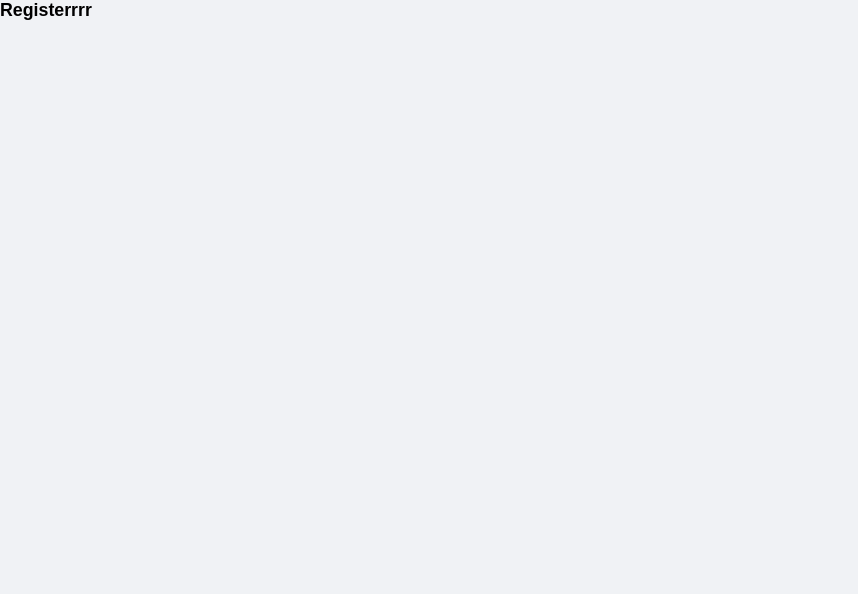
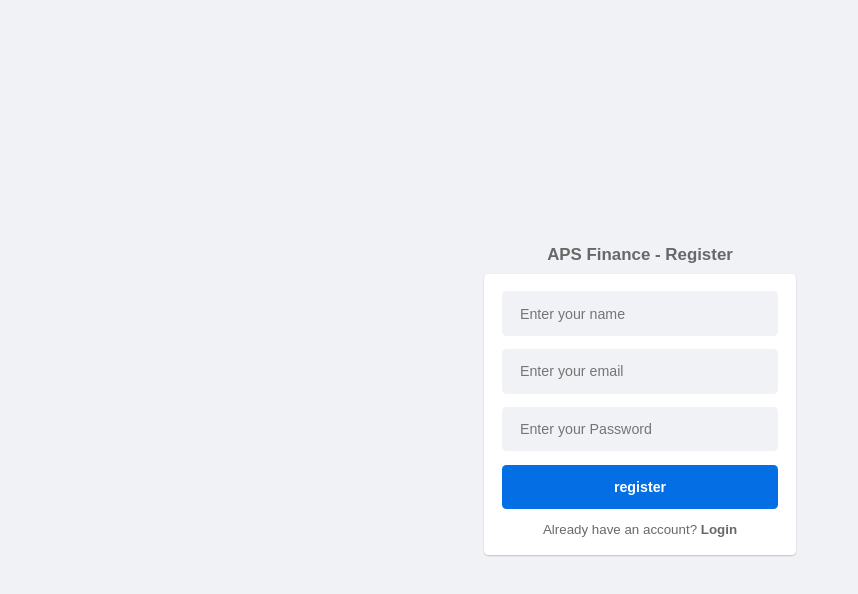
Before and after one commit to devAlexSilva/react-finance, a React (Create React App) app: page /register in a window 1280 px wide. Shown: the top 594 px of the page, without its empty margins (0-858 px from the left). Built offline with nearby package versions, Linux system fonts and the light colour scheme.

Commit message:
feat: change router register

```diff
--- a/src/pages/login/index.js
+++ b/src/pages/login/index.js
@@ -1,5 +1,4 @@
-import React, { useCallback, useContext, useRef, useState } from "react";
-import { AuthContext } from "../../contexts/auth";
+import React, { useState } from "react";
 import * as S from "./styles";
 import { setCookie } from "nookies";
 import { api } from "../../api/axios";
@@ -10,7 +9,6 @@ import { useNavigate, Link } from "react-router-dom";
 export const Login = () => {
   const [email, setEmail] = useState("");
   const [password, setPassword] = useState("");
-  const [error, setError] = useState("");
   const navigate = useNavigate();
 
   const handleLogin = async () => {
@@ -40,16 +38,14 @@ export const Login = () => {
           type="email"
           value={email}
           placeholder="Enter your email"
-          onChange={(e) => [setEmail(e.target.value), setError("")]}
+          onChange={(e) => setEmail(e.target.value)}
         />
         <Input
           type="password"
           value={password}
           placeholder="Enter your Password"
-          onChange={(e) => [setPassword(e.target.value), setError("")]}
+          onChange={(e) => setPassword(e.target.value)}
         />
-
-        <S.label_error>{error}</S.label_error>
 
         <Button text="login" onClick={handleLogin} />
 
--- a/src/pages/login/styles.js
+++ b/src/pages/login/styles.js
@@ -32,10 +32,7 @@ export const label_register = styled.label`
     font-size: 1.5rem;
     color: #686868;
 `
-export const label_error = styled.label`
-    font-size: 1.1rem;
-    color: red;
-`
+
 export const strong = styled.strong`
     cursor: pointer;
 
--- a/src/pages/register/index.js
+++ b/src/pages/register/index.js
@@ -1,9 +1,89 @@
-import React from "react";
+import React, { useState } from "react";
+import * as S from "./styles";
+import { api } from "../../api/axios";
+import { Input } from "../../components/input";
+import { Button } from "../../components/button";
+import { useNavigate, Link } from "react-router-dom";
 
 export const Register = () => {
-    return (
-        <>
-        <h1>Registerrrr</h1>
-        </>
-    )
-}
+  const [name, setName] = useState("");
+  const [email, setEmail] = useState("");
+  const [password, setPassword] = useState("");
+  const [error, setError] = useState(null);
+  const navigate = useNavigate();
+
+  function validate(name, email, password) {
+    let log = "ok";
+    console.log(name, email)
+    if (name.trim() === "") {
+      log = "name cannot be blank";
+    }
+    if (email.trim() === "") {
+      log = "email cannot be blank";
+    }
+    if (password.trim().length < 6) {
+      log = "password cannot be less than six";
+    }
+    return log;
+  }
+
+  async function register (name, email, password) {
+    try {
+      console.log(name, email, password)
+      const { data } = await api.post("/create", { name, email, password });
+      console.log(data);
+      alert('created user');
+
+      navigate("/");
+      window.location.reload();
+
+    } catch (error) {
+      const { message } = error.response.data;
+      setError(message);
+    }
+  }
+
+  const handleRegister = async () => {
+    const log = validate(name, email, password);
+    if (log !== "ok") {
+      return setError(log)
+    }
+
+    await register(name, email, password)
+  };
+
+  return (
+    <S.container>
+      <S.label>APS Finance - Register</S.label>
+      <S.content>
+        <Input
+          type="name"
+          value={name}
+          placeholder="Enter your name"
+          onChange={(e) => setName(e.target.value)}
+        />
+        <Input
+          type="email"
+          value={email}
+          placeholder="Enter your email"
+          onChange={(e) => setEmail(e.target.value)}
+        />
+        <Input
+          type="password"
+          value={password}
+          placeholder="Enter your Password"
+          onChange={(e) => setPassword(e.target.value)}
+        />
+
+        <Button text="register" onClick={handleRegister} />
+        {error ? <S.label_register>{error}</S.label_register> : null}
+        <S.label_register>
+          Already have an account?
+          <S.strong>
+            <Link to="/login"> Login</Link>
+          </S.strong>
+        </S.label_register>
+      </S.content>
+    </S.container>
+  );
+};
--- a/src/pages/register/styles.js
+++ b/src/pages/register/styles.js
@@ -0,0 +1,43 @@
+import styled from "styled-components";
+
+export const container = styled.div`
+    display: flex;
+    align-items: center;
+    justify-content: center;
+    flex-direction: column;
+    gap: 1rem;
+    height: 100vh;
+`
+
+export const content = styled.div`
+    display: flex;
+    align-items: center;
+    justify-content: center;
+    flex-direction: column;
+    gap: 1.5rem;
+    padding: 2rem;
+    width: 100%;
+    max-width: 35rem;
+    border-radius: .5rem;
+    box-shadow: 0 .1rem .2rem #0003;
+    background-color: white;
+`
+
+export const label = styled.label`
+    font-size: 1.9rem;
+    font-weight: 600;
+    color: #686868;
+`
+export const label_register = styled.label`
+    font-size: 1.5rem;
+    color: #686868;
+`
+
+export const strong = styled.strong`
+    cursor: pointer;
+
+    a {
+        text-decoration: none;
+        color: #686868;
+    }
+`
```
